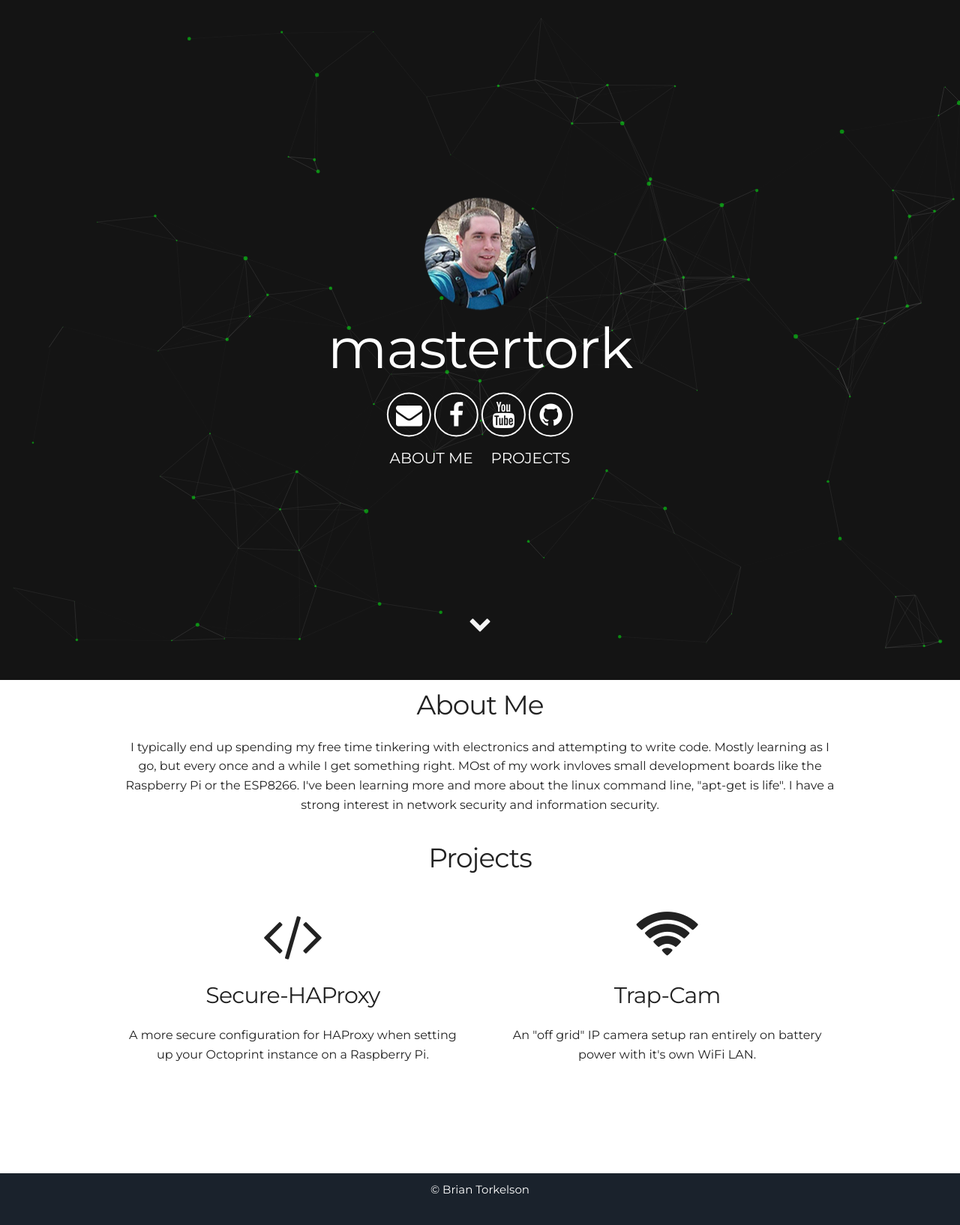
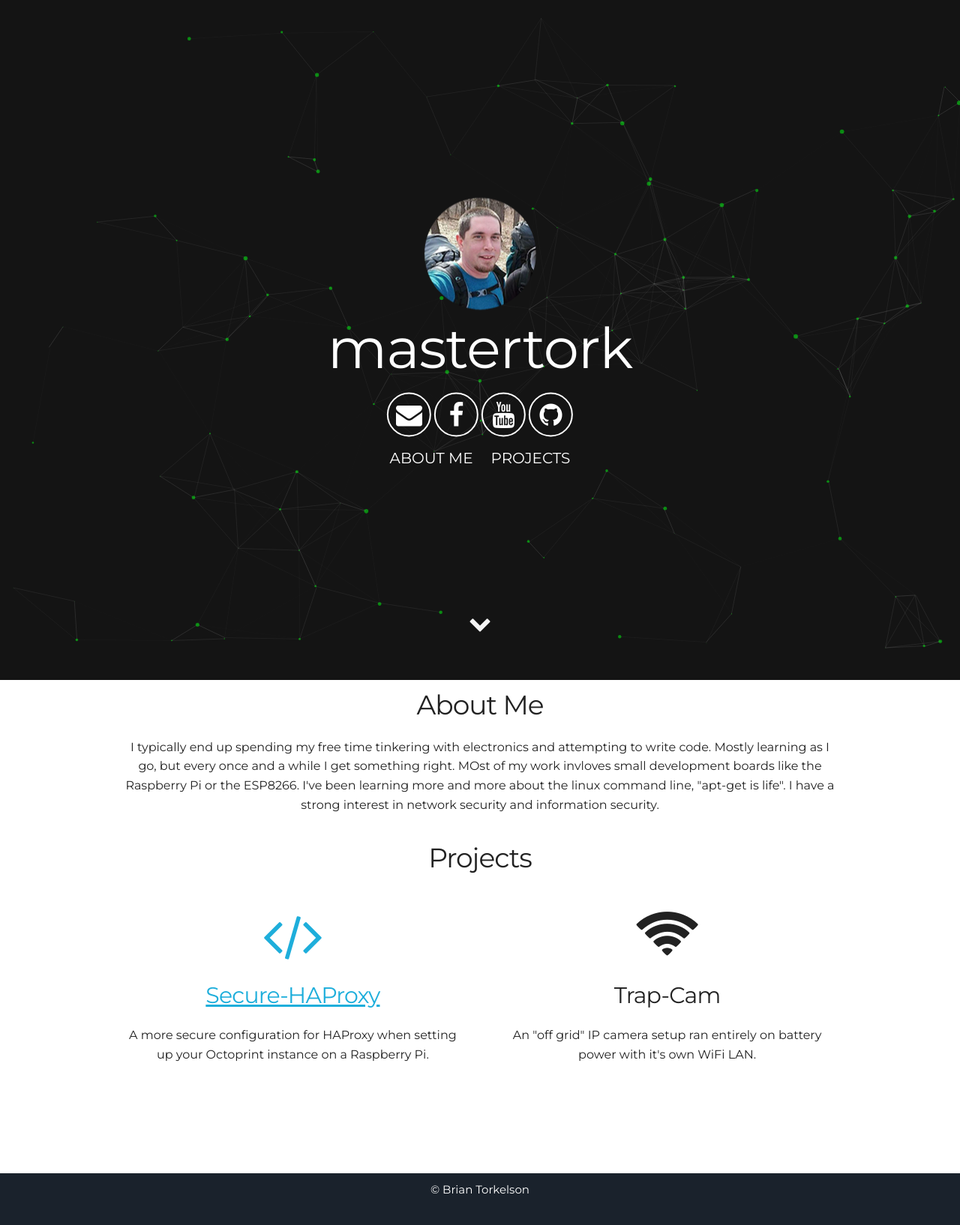
Before and after one commit to BrianTechTalk/BrianTechTalk.github.io, a Jekyll site: the page built from index.html, in a window 1280 px wide. Shown: the whole page at 75% size. Built offline with Jekyll 4.4.1, drawn with Linux system fonts in a browser that asks for light colours.

Commit message:
send it up

```diff
--- a/_includes/header.html
+++ b/_includes/header.html
@@ -14,5 +14,5 @@
 		<a class="link" href="#about" data-scroll>ABOUT ME</a>
 		<a class="link" href="#projects" data-scroll>PROJECTS</a>
   </div>
-  <a class="down" href="#about" data-scroll><i class="icon fa fa-chevron-down" aria-hidden="true"></i></a>
+  <a class="down" href="#projects" data-scroll><i class="icon fa fa-chevron-down" aria-hidden="true"></i></a>
 </div>
--- a/_includes/projects.html
+++ b/_includes/projects.html
@@ -4,8 +4,9 @@
   </div>
   <div class="row user">
     <div class="six columns">
+	  <a href="https://github.com/mastertork/Secure-HAProxy">
 	  <i class="fa fa-code" aria-hidden="true"></i>
-      <h4>Secure-HAProxy</h4>
+      <h4>Secure-HAProxy</h4></a>
       <p>A more secure configuration for HAProxy when setting up your Octoprint instance on a Raspberry Pi.</p>
     </div>
     <div class="six columns">
```
